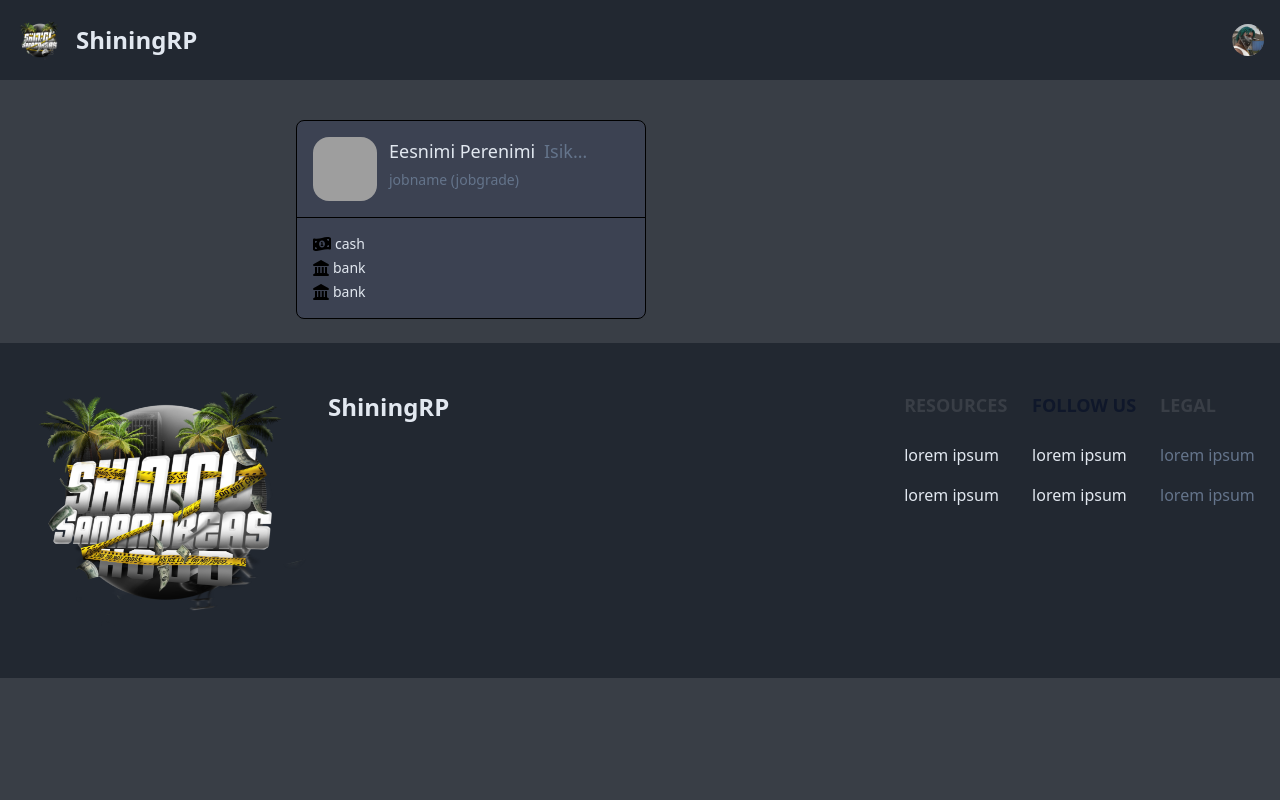
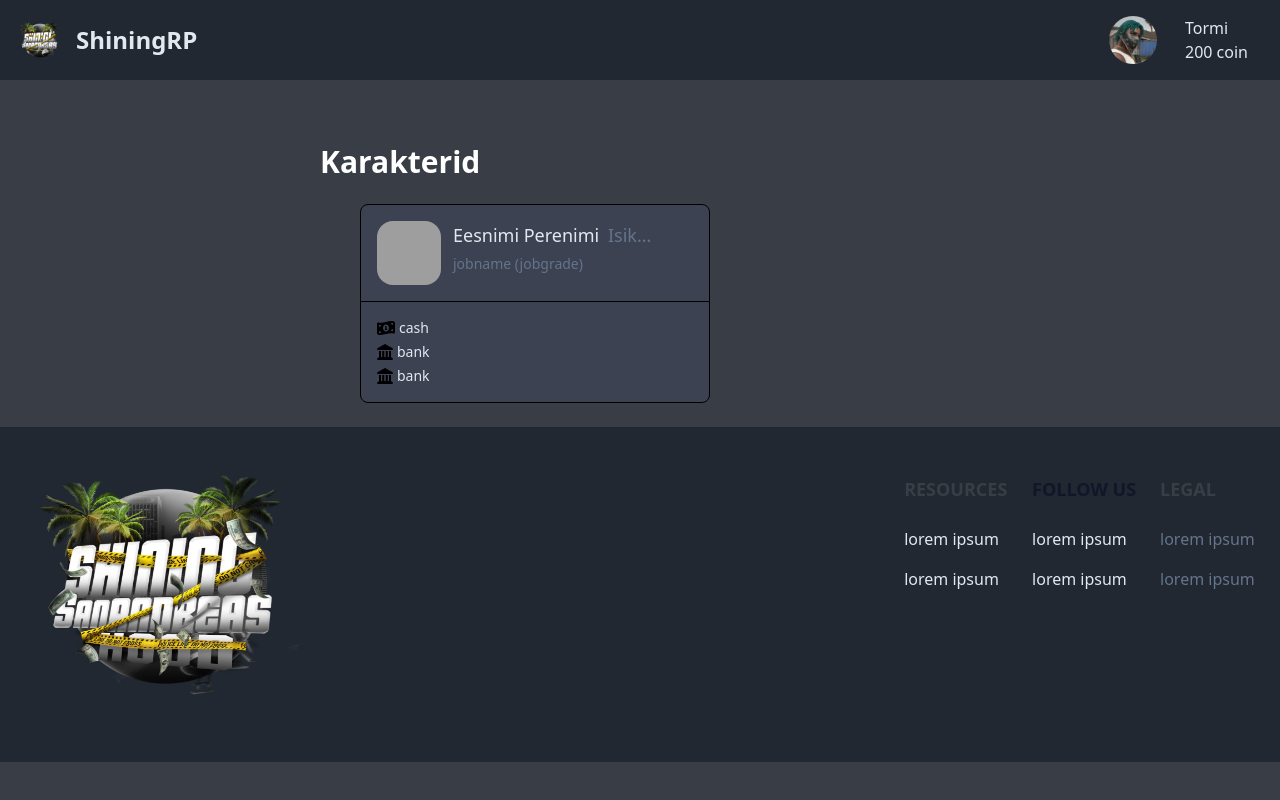
Before and after one commit to ShiningSanAndreas/rp-webpage, a PHP site: page /vendor/pages/characters.php in a window 1280 px wide. Run offline with PHP 8.4, Linux system fonts and the light colour scheme; the template is opened without the code that fills it, so the values that code supplies are empty; style sheets or scripts are compiled from the project's sources; some libraries are stand-ins or nearby versions; grey boxes are pictures that could not be loaded.

Commit message:
Fixed navbar user section to fit page parameters. fixed shop styling. added Char page title. tried to make footer better but gave up

```diff
--- a/pages/characters.php
+++ b/pages/characters.php
@@ -11,8 +11,11 @@
 
 <?php include("./modules/navbar.php") ?>
 <body class="bg-background">
-    <div class="ml-auto mb-6 lg:w-[75%] xl:w-[80%] 2xl:w-[91%]">
-        <div class="px-6 pt-6 2xl:container">
+    <div class="ml-auto mb-6 lg:w-[70%] xl:w-[75%] 2xl:w-[85%]">
+        <div class="text-white mt-16 mb-6 ">
+            <h2 class="text-3xl font-semibold">Karakterid</h2>
+        </div>
+        <div class="px-6 2xl:container">
             <div class="text-slate-200 rounded-lg text-sm w-[350px] bg-accent border border-black m-4">
                 <div>
                     <div class="w-full flex flex-row space-x-3 p-4">
--- a/pages/modules/footer.php
+++ b/pages/modules/footer.php
@@ -8,15 +8,12 @@
     <script src="https://cdnjs.cloudflare.com/ajax/libs/flowbite/2.2.0/flowbite.min.js"></script>
 </head>
 
-<body>
-
-    <footer class="bg-primary h-[335px] static bottom-0">
+<footer class="bg-primary h-[335px] bottom-0">
     <div class="mx-auto w-full max-w-screen-xl p-4 py-6 lg:py-8">
         <div class="md:flex md:justify-between">
             <div class="mb-6 md:mb-0">
                 <a href="home.php" class="flex items-center">
                     <img src="../assets/logoBigNoBG.png" class="w-[300px] h-[280px] me-3" alt="ShiningRP logo" />
-                        <span class="self-start text-2xl font-semibold text-slate-200 whitespace-nowrap mt-8">ShiningRP</span>
                 </a>
             </div>
             <div class="grid grid-cols-2 gap-12 sm:gap-6 sm:grid-cols-3">
@@ -58,6 +55,5 @@
     </div>
 </footer>
 
-</body>
 
 </html>
--- a/pages/modules/navbar.php
+++ b/pages/modules/navbar.php
@@ -23,47 +23,31 @@
   <nav class="bg-primary static top-0">
     <div class="max-w-screen-2xl flex flex-wrap items-center justify-between mx-auto p-4">
       <a href="home.php" class="flex items-center space-x-3 rtl:space-x-reverse">
-        <img src="../assets/256x26.png" class="h-12 w-12" alt="Flowbite Logo" />
+        <img src="../assets/256x26.png" class="h-12 w-12" alt="Shining RP logo" />
         <span class="self-center text-2xl font-semibold whitespace-nowrap text-slate-200">ShiningRP</span>
       </a>
       <div class="flex items-center md:order-2 space-x-3 md:space-x-0 rtl:space-x-reverse">
         <button type="button" class="flex text-sm bg-accent rounded-full md:me-0 focus:ring-4 focus:ring-contrast"
           id="user-menu-button" aria-expanded="false" data-dropdown-toggle="user-dropdown"
-          data-dropdown-placement="bottom">
-          <span class="sr-only">Open user menu</span>
-          <img class="w-8 h-8 rounded-full" src="../assets/boombox.jpg" alt="user photo">
+          data-dropdown-placement="right">
+          <img class="w-12 h-12 rounded-full" src="../assets/boombox.jpg" alt="user photo">
         </button>
+        <div class="px-4">
+          <!-- You can fetch user information dynamically using PHP -->
+          <span class="block text-md font-medium text-slate-200">Tormi</span>
+          <span class="block text-md font-medium text-slate-200 ">200 coin</span>
+        </div>
         <!-- Dropdown menu -->
-        <div class="z-50 hidden my-4 text-base list-none bg-primary divide-y divide-gray-100 rounded-lg shadow"
-          id="user-dropdown">
-          <div class="px-4 py-3">
-            <!-- You can fetch user information dynamically using PHP -->
-            <span class="block text-sm text-slate-200 ">Bonnie Green</span>
-            <span class="block text-sm  text-slate-200 truncate">name@flowbite.com</span>
-          </div>
+        <div class="z-50 hidden text-base list-none bg-primary rounded-lg" id="user-dropdown">
           <ul class="py-2" aria-labelledby="user-menu-button">
-            <li>
-              <a href="#" class="block px-4 py-2 text-sm text-slate-200 hover:bg-contrast">Profile</a>
-            </li>
-            <li>
-              <a href="#" class="block px-4 py-2 text-sm text-slate-200 hover:bg-contrast">Settings</a>
-            </li>
+
             <li>
               <a href="#" class="block px-4 py-2 text-sm text-slate-200 hover:bg-contrast">Sign out</a>
             </li>
           </ul>
         </div>
-        <button data-collapse-toggle="navbar-user" type="button"
-          class="inline-flex items-center p-2 w-10 h-10 justify-center text-sm text-slate-200 rounded-lg md:hidden hover:bg-contrast focus:outline-none focus:ring-2 focus:ring-accent"
-          aria-controls="navbar-user" aria-expanded="false">
-          <span class="sr-only">Open main menu</span>
-          <svg class="w-5 h-5" aria-hidden="true" xmlns="http://www.w3.org/2000/svg" fill="none" viewBox="0 0 17 14">
-            <path stroke="currentColor" stroke-linecap="round" stroke-linejoin="round" stroke-width="2"
-              d="M1 1h15M1 7h15M1 13h15" />
-          </svg>
-        </button>
       </div>
-      <div class="items-center justify-between hidden w-full md:flex md:w-auto md:order-1" id="navbar-user">
+      <div class="items-center hidden w-full md:flex md:w-auto md:order-1" id="navbar-user">
         <ul
           class="flex flex-col font-medium p-4 md:p-0 mt-4 bg-primary md:space-x-8 rtl:space-x-reverse md:flex-row md:mt-0 ">
           <li>
@@ -72,7 +56,7 @@
           </li>
           <li>
             <a href="rules.php"
-            class="block py-2 px-3 text-slate-200 text-lg rounded md:hover:text-contrast md:p-0">Reeglid</a>
+              class="block py-2 px-3 text-slate-200 text-lg rounded md:hover:text-contrast md:p-0">Reeglid</a>
           </li>
           <li>
             <a href="whitelist-form.php"
@@ -80,13 +64,12 @@
           </li>
           <li>
             <a href="shop.php"
-            class="block py-2 px-3 text-slate-200 text-lg rounded md:hover:text-contrast md:p-0">Pood</a>
+              class="block py-2 px-3 text-slate-200 text-lg rounded md:hover:text-contrast md:p-0">Pood</a>
           </li>
         </ul>
       </div>
     </div>
   </nav>
-
   <script src="https://cdn.jsdelivr.net/npm/flowbite@X.X.X/dist/flowbite.js"></script>
   <script src="https://cdnjs.cloudflare.com/ajax/libs/flowbite/2.2.0/flowbite.min.js"></script>
 </body>
```
Also changed, not shown: pages/shop.php (+9 -9 lines). Lines whose indentation alone changed are shown as unchanged.
